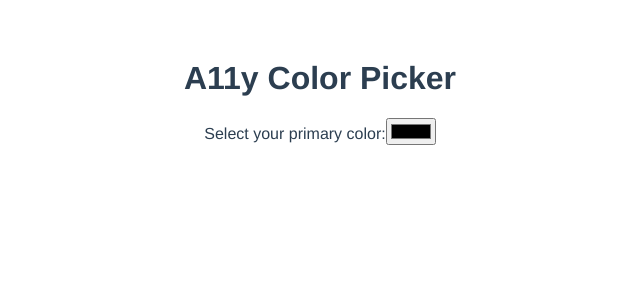
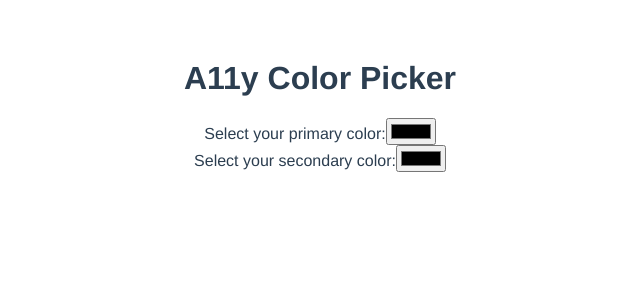
Before and after one commit to drinkingtheink/a11y-color-picker, a Vue app: page / in a window 1280 px wide. Shown: the top 300 px of the page, without its empty margins (320-960 px from the left). Built offline with nearby package versions, Linux system fonts and the light colour scheme.

Commit message:
secondary color input

```diff
--- a/src/components/AppStage.vue
+++ b/src/components/AppStage.vue
@@ -5,6 +5,11 @@
     <section class="primary-select">
       <label for="primary-color-select">Select your primary color:</label>
       <input type="color" id="primary-color-select" />
+    </section>
+
+    <section class="secondary-select">
+      <label for="secondary-color-select">Select your secondary color:</label>
+      <input type="color" id="secondary-color-select" />
     </section>
   </div>
 </template>
```
